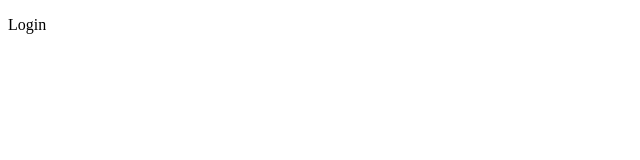
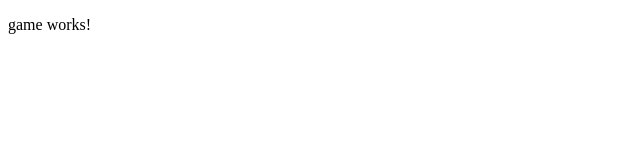
Before and after one commit to tgm-git/sw7-we, an Angular app in the folder augmented-chess/: page /game in a window 1280 px wide. Before the commit this address led to /login. Shown: the top 160 px of the page, without its empty margins (0-640 px from the left). Built offline with nearby package versions, Linux system fonts and the light colour scheme.

Commit message:
added game component and routing to it

```diff
--- a/augmented-chess/src/app/app-routing.module.ts
+++ b/augmented-chess/src/app/app-routing.module.ts
@@ -2,6 +2,7 @@ import { NgModule } from '@angular/core';
 import { Routes, RouterModule } from '@angular/router';
 import {LoginComponent} from "./login/login.component";
 import {MainComponent} from "./main/main.component";
+import {GameComponent} from "./game/game.component";
 const routes: Routes = [
     {
         path: 'login',
@@ -10,6 +11,10 @@ const routes: Routes = [
     {
         path: 'main',
         component: MainComponent
+    },
+    {
+        path: 'game',
+        component: GameComponent
     },
     {
         path: '**', redirectTo: 'login'
--- a/augmented-chess/src/app/app.module.ts
+++ b/augmented-chess/src/app/app.module.ts
@@ -6,12 +6,14 @@ import { AppComponent } from './app.component';
 import { AppRoutingModule } from './app-routing.module';
 import { LoginComponent } from './login/login.component';
 import { MainComponent } from './main/main.component';
+import { GameComponent } from './game/game.component';
 
 @NgModule({
   declarations: [
     AppComponent,
     LoginComponent,
-    MainComponent
+    MainComponent,
+    GameComponent
   ],
   imports: [
     BrowserModule,
--- /dev/null
+++ b/augmented-chess/src/app/game/game.component.html
@@ -0,0 +1,3 @@
+<p>
+  game works!
+</p>
--- /dev/null
+++ b/augmented-chess/src/app/game/game.component.ts
@@ -0,0 +1,15 @@
+import { Component, OnInit } from '@angular/core';
+
+@Component({
+  selector: 'app-game',
+  templateUrl: './game.component.html',
+  styleUrls: ['./game.component.css']
+})
+export class GameComponent implements OnInit {
+
+  constructor() { }
+
+  ngOnInit() {
+  }
+
+}
```
Also changed, not shown: augmented-chess/src/app/game/game.component.css (added), augmented-chess/src/app/login/login.component.html (line endings or trailing spaces), 1 other file (tests, documents, lock files or other folders).
